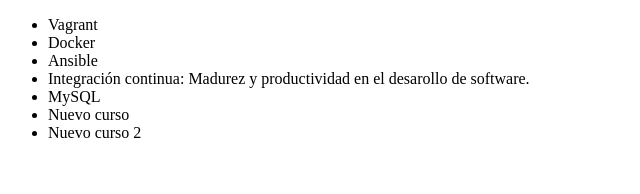
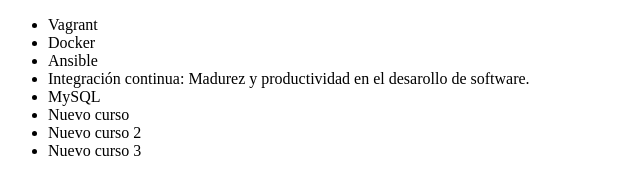
Before and after one commit to ArmandoPG/alura-git, a plain HTML site: page index.html in a window 1280 px wide. Shown: the whole page, without its empty margins (0-640 px from the left). Drawn offline with Linux system fonts and the light colour scheme.

Commit message:
se anadio nuevo curso 3

```diff
--- a/index.html
+++ b/index.html
@@ -17,6 +17,7 @@
         <li> MySQL </li>
         <li> Nuevo curso </li>
         <li> Nuevo curso 2</li>
+        <li> Nuevo curso 3</li>
     </ul>
 </body>
 
```
